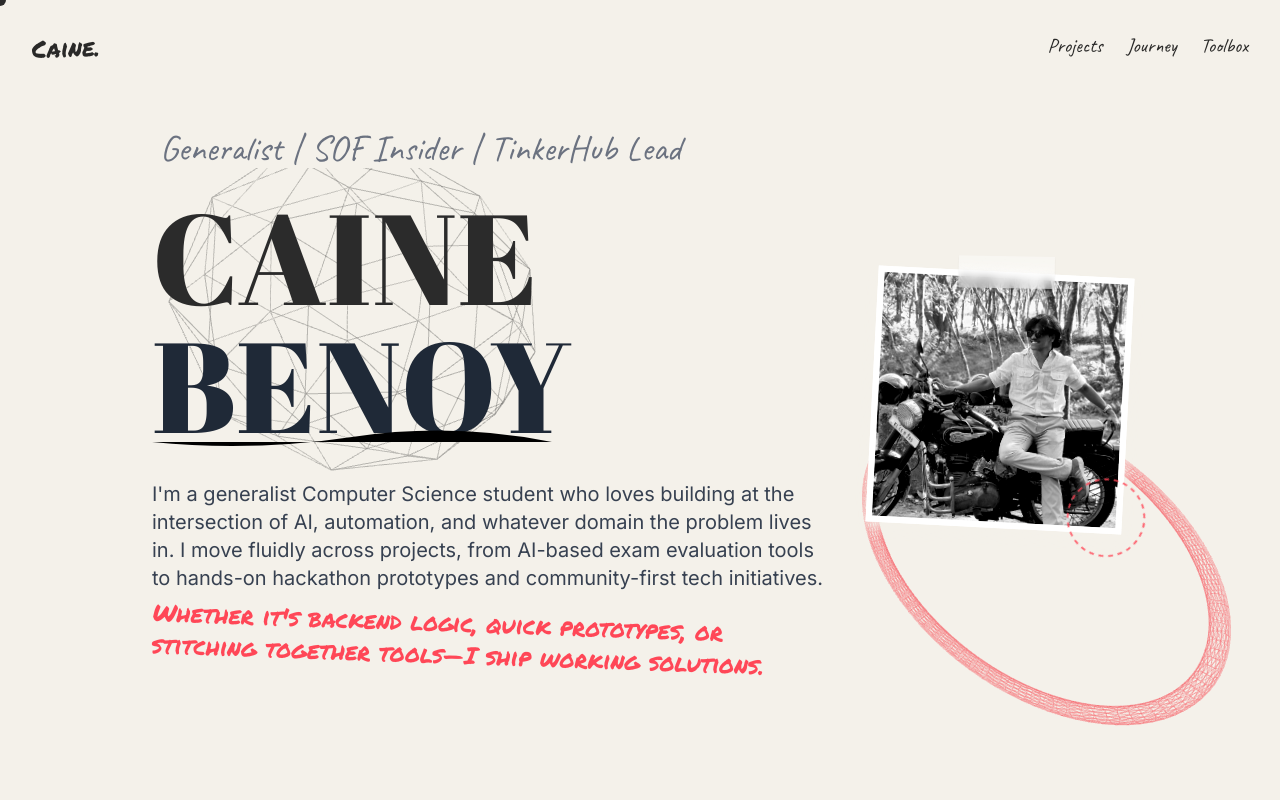
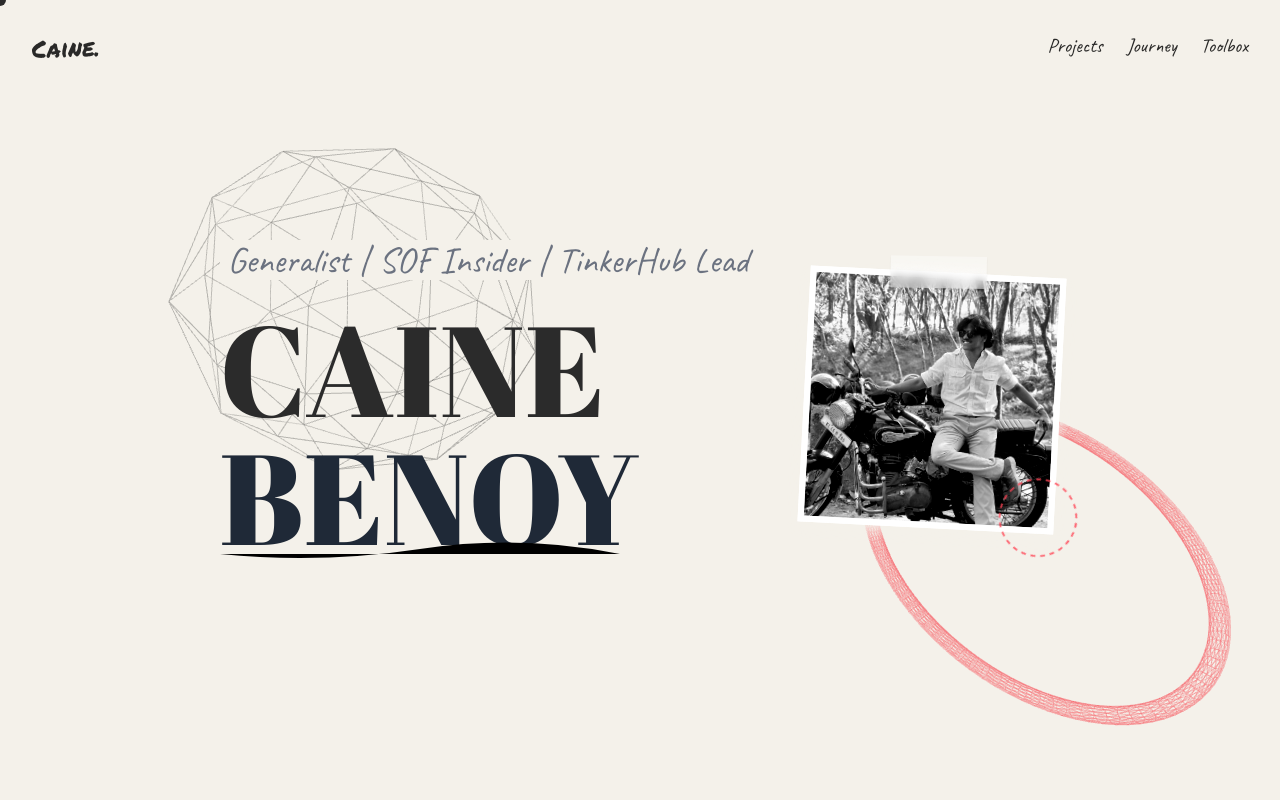
Before and after one commit to cainebenoy/personal-portfolio, a Next.js app: page / in a window 1280 px wide. Shown: the top 800 px of the page. Built offline with nearby package versions, Linux system fonts and the light colour scheme.

Commit message:
Remove summary text from Hero section

```diff
--- a/components/sections/Hero.tsx
+++ b/components/sections/Hero.tsx
@@ -70,14 +70,6 @@ export default function Hero() {
             </span>
           </div>
         </h1>
-
-        {/* Subtitle */}
-        <p className="font-sans text-lg md:text-xl mt-8 max-w-2xl leading-relaxed text-gray-700 reveal-text">
-          I&apos;m a generalist Computer Science student who loves building at the intersection of AI, automation, and whatever domain the problem lives in. I move fluidly across projects, from AI-based exam evaluation tools to hands-on hackathon prototypes and community-first tech initiatives.
-          <span className="font-marker text-xl md:text-2xl text-highlight block mt-4 rotate-[2deg]">
-            Whether it&apos;s backend logic, quick prototypes, or stitching together tools—I ship working solutions.
-          </span>
-        </p>
       </div>
     </section>
   );
```
